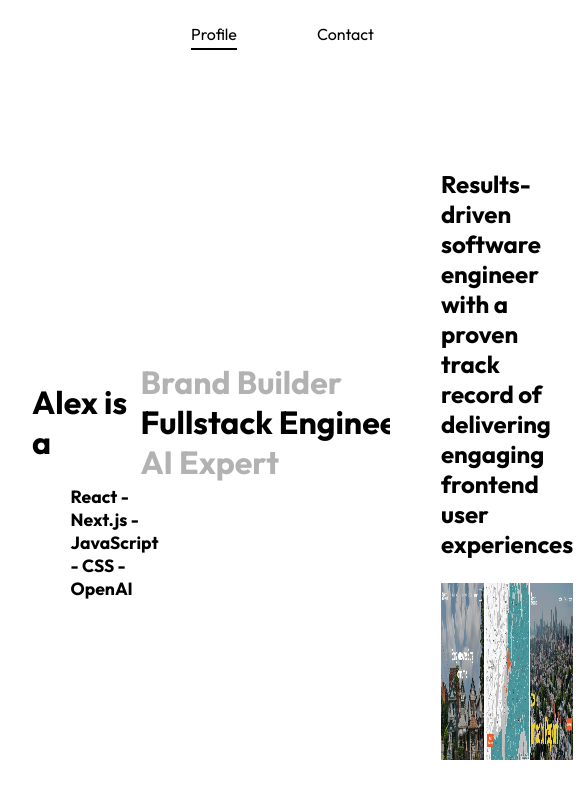
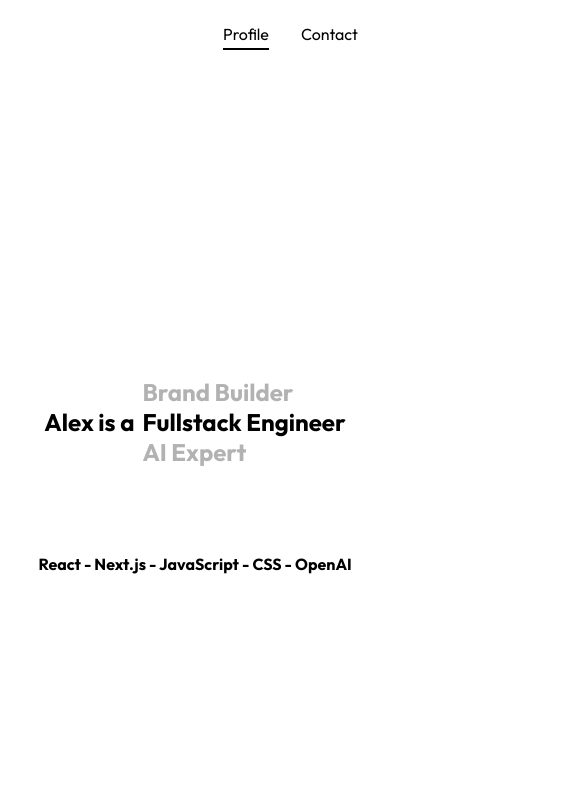
Before and after one commit to AlexManzi/dev, a Next.js app: page / in a window 390 px wide. Shown: the top 798 px of the page, 585 px wide, since content can reach past the window. Built offline with nearby package versions, Linux system fonts and the light colour scheme.

Commit message:
Add landing mobile display first pass

```diff
--- a/app/ui/globals.js
+++ b/app/ui/globals.js
@@ -33,6 +33,10 @@ export const ContentWrapper = styled.div`
     min-height: 700px;
     width: 100%;
     background-color: white;
+
+    @media (max-width: 950px) {
+        flex-direction: column;
+    }
 `;
 
 export const SelfItem = styled.h1`
@@ -45,6 +49,14 @@ export const SelfItem = styled.h1`
 
     &:hover {
         color: ${(props) => props.$ego === props.$active ? '' : 'rgb(26,135,251)'};
+    }
+
+    @media (max-width: 1200px) {
+        font-size: calc(100vw / 42);
+    }
+
+    @media (max-width: 950px) {
+         font-size: 1.5rem;
     }
 `;
 
@@ -59,12 +71,25 @@ export const SectionListWrapper = styled.div`
     justify-content: center;
     color: black;
     animation: ${fadeIn} .2s ease-in;
+
+    @media (max-width: 950px) {
+        width: 100%;
+        padding-left: 0;
+        margin-top: 0;
+        bottom: 32%;
+        // position: ab;
+
+    }
 `;
 
 export const SectionListItem = styled.h2`
     font-size: 1.1rem;
     display: ${(props) => props.$display ? 'flex' : 'none'};
     animation: ${fadeIn} .2s ease-in;
+
+    @media (max-width: 950px) {
+        font-size: 1rem;
+    }
 `;
 
 export const AssessmentContainer = styled.div`
@@ -72,10 +97,21 @@ export const AssessmentContainer = styled.div`
     height: 100%;
     width: 70%;
     animation: ${fadeIn} .5s ease-in;
+
+    @media (max-width: 950px) {
+        width: 100%;
+        height: 100vh;
+    }
 `;
 
 export const SectionText = styled.h2`
     padding: 0 2rem;
+    font-size: 2rem;
+
+    @media (max-width: 950px) {
+        font-size: 1.2rem;
+
+    }
 `;
 
 export const LandingOptionWrapper = styled.div`
@@ -85,8 +121,10 @@ export const LandingOptionWrapper = styled.div`
     flex-direction: column;
     color: black;
     min-height: 700px;
-    transition: all .2s ease;
-    // background-color: red;
+
+    @media (max-width: 950px) {
+        //  padding-top: 5rem;
+    }
 `;
 
 export const LandingContentWrapper = styled.div`
@@ -98,6 +136,12 @@ export const LandingContentWrapper = styled.div`
     height: 50%;
     // background-color: red;
 
+    @media (max-width: 950px) {
+        position: relative;
+        height: auto;
+        top: 0;
+        background-color: white;
+    }
 `;
 
 export const ProjectSection = styled.div`
@@ -108,6 +152,12 @@ export const ProjectSection = styled.div`
     padding-left: 2rem;
     padding-right: 2rem;
     justify-content: space-between;
+
+    @media (max-width: 950px) {
+        flex-direction: column;
+        align-items: center;
+        gap: 1rem;
+    }
 `;
 
 export const ProjectItemWrapper = styled.div`
@@ -123,6 +173,11 @@ export const ProjectItemWrapper = styled.div`
     &#oneCard {
         width: ${(props) => props.$isselected ? '58%' : '32.5%'};
     }
+
+     @media (max-width: 950px) {
+        width: 100%;
+        height: auto;
+    }
 `;
 
 export const ProjectItemFilter = styled.div`
@@ -137,13 +192,20 @@ export const ProjectItemFilter = styled.div`
     transition: background-color .2s ease;
 
     &.smallIcon {
-        // width: ${(props) => props.$isselected ? '100%' : ''};
         height: ${(props) => props.$isselected ? '100%' : '15vh'};
-        // min-height: ${(props) => props.$isselected ? '33vh' : '90px'};
     }
 
     &:hover {
         background-color: rgba(0,0,0, .2);
+    }
+
+    @media (max-width: 950px) {
+        width: 100%;
+        height: auto;
+
+        &.smallIcon {
+            height: 100%;
+        }
     }
 `;
 
@@ -170,8 +232,17 @@ export const ProjectImage = styled(Image)`
 
     &.smallIcon {
         width: ${(props) => props.$isselected ? '100%' : ''};
-        // min-height: ${(props) => props.$isselected ? '33vh' : '100px'};
         height: ${(props) => props.$isselected ? '100%' : '15vh'};
+    }
+
+    @media (max-width: 950px) {
+        width: 100%;
+        height: auto;
+
+        &.smallIcon {
+            width: 100%;
+            height: 100%;
+        }
     }
 `;
 
--- a/app/ui/landing/landing.js
+++ b/app/ui/landing/landing.js
@@ -19,9 +19,16 @@ const LandingContentWrapper = styled.div`
     flex-direction: column;
     align-items: start;
     justify-content: center;
-    // background-color: green;
     width: max-content;
     padding: 0 2rem;
+
+    @media (max-width: 950px) {
+        height: 100vh;
+        width: 100%;
+        // background-color: green;
+        position: relative;
+        padding: 0;
+    }
 `;
 
 const LandingHeaderWrapper = styled.div`
@@ -29,12 +36,27 @@ const LandingHeaderWrapper = styled.div`
     align-items: center;
     // background-color: blue;
     width: 110%;
+
+    @media (max-width: 950px) {
+        width: 100%;
+        height: 100vh;
+        justify-content: center;
+        align-items: center;
+    }
 `;
 
 const LandingHeaderText = styled.h1`
     font-size: 2rem;
     color: black;
     padding-right: .5rem;
+
+    @media (max-width: 1200px) {
+        font-size: calc(100vw / 42);
+    }
+
+    @media (max-width: 950px) {
+         font-size: 1.5rem;
+    }
 `;
 
 const SelfDiv = styled.div`
--- a/app/ui/navbar.js
+++ b/app/ui/navbar.js
@@ -12,24 +12,21 @@ const outfit = Outfit({
 });
 
 const NavWrapper = styled.div`
-    position: absolute;
-    height: 64px;
-    width: 100%;
+    position: relative;
+    // height: 64px;
+    // width: 100%;
 `;
 
 const NavItems = styled.div`
     display: flex;
+    position: absolute;
     line-height: 64px;
-    padding: 0rem 2rem;
-    justify-content: end;
+    // padding: 0rem 2rem;
+    right: 2rem;
     gap: 2rem;
 
-    @media (max-width: 980px) {
-        padding: 0rem 1.5rem;
-    }
-
-    @media (max-width: 430px) {
-        padding: 0rem 1rem;
+    @media (max-width: 950px) {
+            gap: 1rem;
     }
 `;
 
@@ -48,7 +45,7 @@ const NavLink = styled(Link)`
   z-index: 5;
 
   @media (max-width: 1110px) {
-    margin-left: 3rem;
+    margin-left: 1rem;
   }
 
   &::after {
--- a/package.json
+++ b/package.json
@@ -10,6 +10,7 @@
   },
   "dependencies": {
     "next": "15.1.6",
+    "octokit": "^4.1.0",
     "react": "^19.0.0",
     "react-dom": "^19.0.0",
     "styled-components": "^6.1.14",
```
Also changed, not shown: app/ui/contact/contact.js (+23 -2 lines), 1 other file (tests, documents, lock files or other folders).
